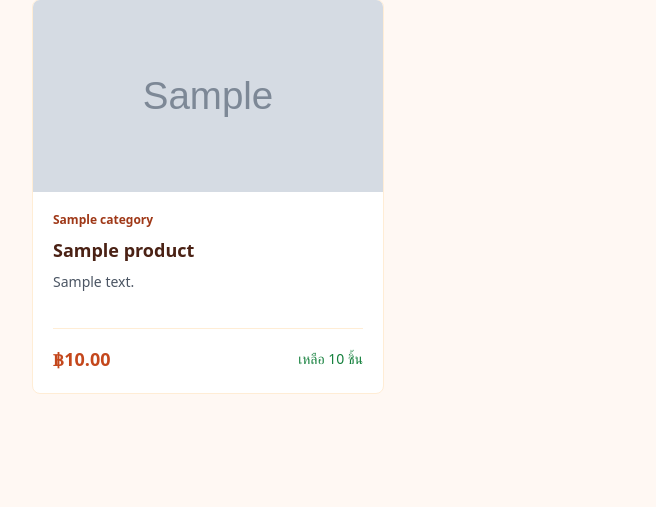
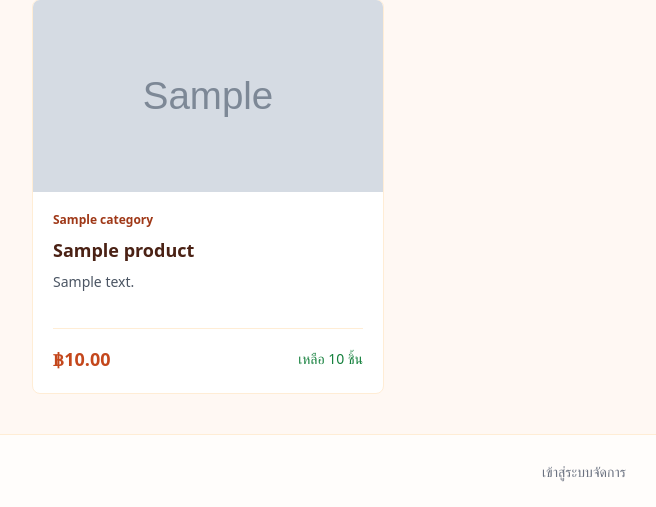
Before and after one commit to cs6636135/Kmutnb_Shop_, a Django app: page /products/ in a window 1280 px wide. Shown: the part 494-1001 px from the top of the page, without its empty margins (56-712 px from the left). Before the commit the page ends 888 px from the top, so only its background shows below. Run offline with Django 5.2, Linux system fonts and the light colour scheme; tables that the repository leaves empty hold one stand-in row (values such as "Sample post"); grey boxes marked "Sample" are stand-in pictures; some libraries are stand-ins or nearby versions.

Commit message:
update footer

```diff
--- a/templates/base.html
+++ b/templates/base.html
@@ -140,6 +140,15 @@
     {% block content %}
     {% endblock %}
 
+    <footer class="border-t border-orange-100 bg-white/70">
+        <div class="max-w-6xl mx-auto px-6 py-6 text-center">
+            <a href="{% url 'login' %}"
+               class="text-sm text-gray-500 hover:text-[#c4471c] transition">
+                เข้าสู่ระบบจัดการ
+            </a>
+        </div>
+    </footer>
+
 </body>
 
 </html>
```
Also changed, not shown: templates/shop/home.html (+0 -9 lines).
